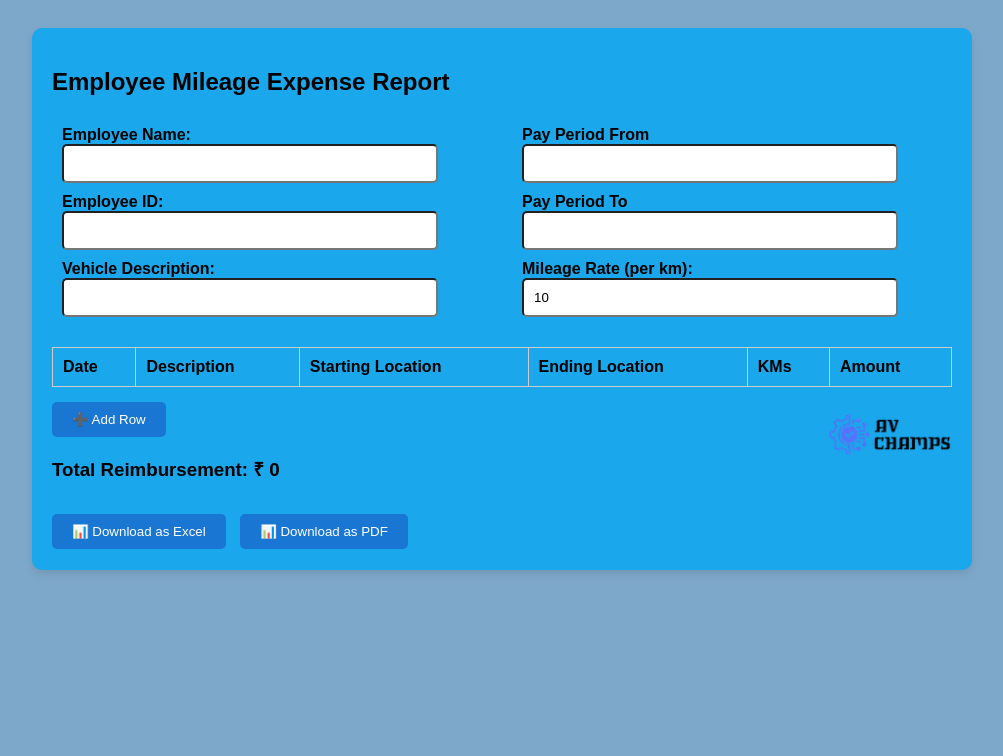
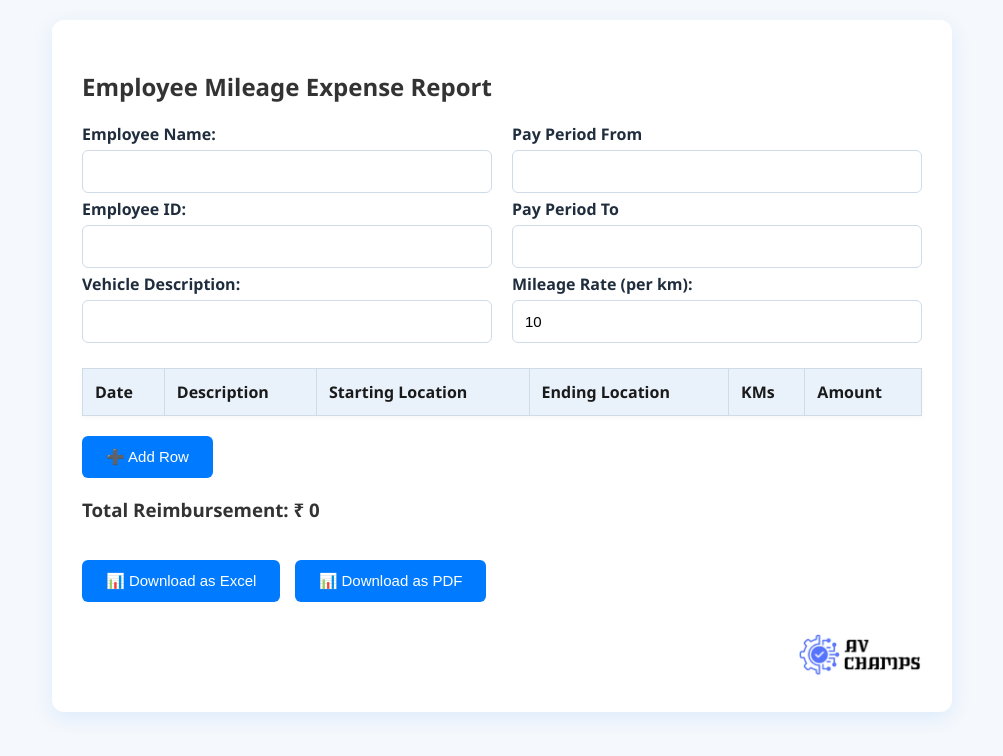
Before and after one commit to Kunal-Gupta-1107/Expense-Report, a plain HTML site: page index.html in a window 1280 px wide. Shown: the whole page, without its empty margins (138-1141 px from the left). Drawn offline with nearby package versions, Linux system fonts and the light colour scheme; a script that the page names is missing.

Commit message:
Update style.css

```diff
--- a/style.css
+++ b/style.css
@@ -1,30 +1,42 @@
 body {
-  font-family: Arial, sans-serif;
+  font-family: 'Segoe UI', sans-serif;
   padding: 20px;
-  background-color: #7ea8ca;
+  background-color: #f5f8fc;
+  margin: 0;
+  color: #333;
 }
 
 #form-container {
-  background: #1aa7ec;
-  padding: 20px;
-  border-radius: 10px;
-  box-shadow: 0 4px 10px rgba(0,0,0,0.1);
+  background: #ffffff;
+  padding: 30px;
+  border-radius: 12px;
+  box-shadow: 0 6px 20px rgba(0, 123, 255, 0.1);
   max-width: 900px;
+  width: 100%;
   margin: auto;
+  box-sizing: border-box;
 }
 
-input {
-    width: 80%;
-    padding: 10px;
-    /* border: 1px solid #ddd; */
-    border-radius: 5px;
-    transition: border-color 0.3s;
+input, select, textarea {
+  width: 100%;
+  padding: 12px;
+  border-radius: 6px;
+  box-sizing: border-box;
+  border: 1px solid #d0dbe8;
+  font-size: 15px;
+  background-color: #fff;
+  margin-top: 5px;
+  transition: all 0.3s ease;
+}
 
+input:focus, textarea:focus, select:focus {
+  outline: none;
+  border-color: #007bff;
+  box-shadow: 0 0 5px rgba(0, 123, 255, 0.25);
 }
 
 .section {
   display: flex;
-  justify-content: space-between;
   flex-wrap: wrap;
   gap: 20px;
 }
@@ -36,56 +48,78 @@ input {
 
 .form-column label {
   display: block;
-  margin: 10px 10px;
-  width: 100%;
-  /* padding: 10px; */
-  /* border: 1px solid #000000; */
-  border-radius: 5px;
-  transition: border-color 0.3s;
-  font-weight: bold;
+  margin-bottom: 5px;
+  font-weight: 600;
+  color: #1f2d3d;
 }
-
 
 table {
   width: 100%;
   margin-top: 20px;
   border-collapse: collapse;
+  background-color: #ffffff;
+  border: 1px solid #d0dbe8;
+  box-shadow: 0 2px 5px rgba(0,0,0,0.03);
+}
+
+th {
+  background-color: #e9f2fb;
+  color: #1a1a1a;
+  font-weight: 600;
 }
 
 th, td {
-  padding: 10px;
-  border: 1px solid #ccc;
+  padding: 12px;
+  border: 1px solid #d0dbe8;
   text-align: left;
 }
 
 button {
-  margin-top: 15px;
+  margin-top: 20px;
   margin-right: 10px;
-  padding: 10px 20px;
-  background-color: #1976d2;
+  padding: 12px 24px;
+  background-color: #007bff;
   color: white;
   border: none;
-  border-radius: 5px;
+  border-radius: 6px;
   cursor: pointer;
+  font-size: 15px;
+  transition: background-color 0.3s ease;
 }
 
 button:hover {
-  background-color: #0d47a1;
+  background-color: #0056b3;
 }
 
 .footer {
-    display: flex;
-    justify-content: right;
-    align-items: center;
-    height: 1px;
-    position: relative;
-    left: 0;
-    right: 0;
-    bottom: 3cm;
+  display: flex;
+  justify-content: flex-end;
+  align-items: center;
+  margin-top: 30px;
+  height: 50px;
 }
 
+.footer-image {
+  height: 45px;
+  max-width: 100%;
+}
 
-.footer-image {
-    max-width: 100%;
-    height: 45px;
+@media (max-width: 768px) {
+  .section {
+    flex-direction: column;
+  }
+
+  .form-column {
+    width: 100%;
+  }
+
+  button {
+    width: 100%;
+    margin-right: 0;
+    margin-bottom: 10px;
+  }
+
+  .footer {
+    justify-content: center;
+  }
 }
```
